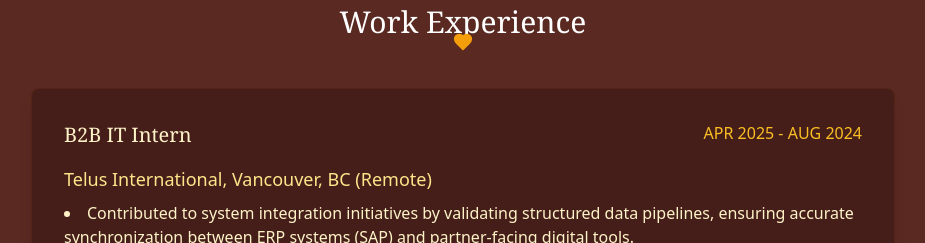
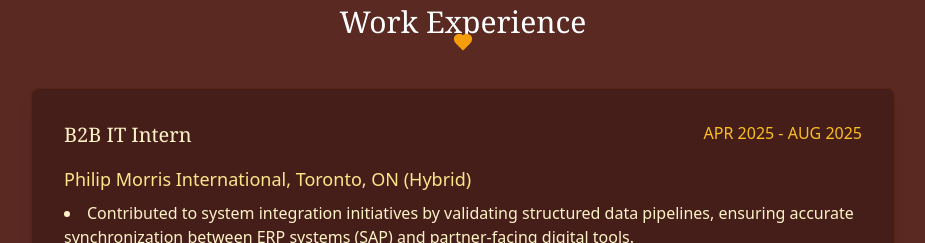
Before and after one commit to EGichuhi/eg_portfolio, a React (Vite) app: page / in a window 1280 px wide. Shown: the part 1620-1863 px from the top of the page, without its empty margins (177-1102 px from the left). Built offline with nearby package versions, Linux system fonts and the light colour scheme.

Commit message:
Update App.tsx

```diff
--- a/src/App.tsx
+++ b/src/App.tsx
@@ -216,9 +216,9 @@ function App() {
             <div className="bg-[#451e1a] rounded-lg shadow-lg p-8 border border-amber-900/30 transform transition-all duration-300 hover:-translate-y-1 hover:shadow-xl">
               <div className="flex flex-col md:flex-row justify-between mb-4">
                 <h3 className="text-xl font-serif text-amber-100">B2B IT Intern</h3>
-                <p className="text-amber-400">APR 2025 - AUG 2024</p>
+                <p className="text-amber-400">APR 2025 - AUG 2025</p>
               </div>
-              <h4 className="text-lg text-amber-200 mb-2">Telus International, Vancouver, BC (Remote)</h4>
+              <h4 className="text-lg text-amber-200 mb-2">Philip Morris International, Toronto, ON (Hybrid)</h4>
               <ul className="list-disc list-inside space-y-2 text-amber-100">
                 <li>Contributed to system integration initiatives by validating structured data pipelines, ensuring accurate synchronization between ERP systems (SAP) and partner-facing digital tools.</li>
                 <li>Assisted in the development and testing of new features for internal tools (JIRA, Confluence), improving user experience and functionality.</li>
```
